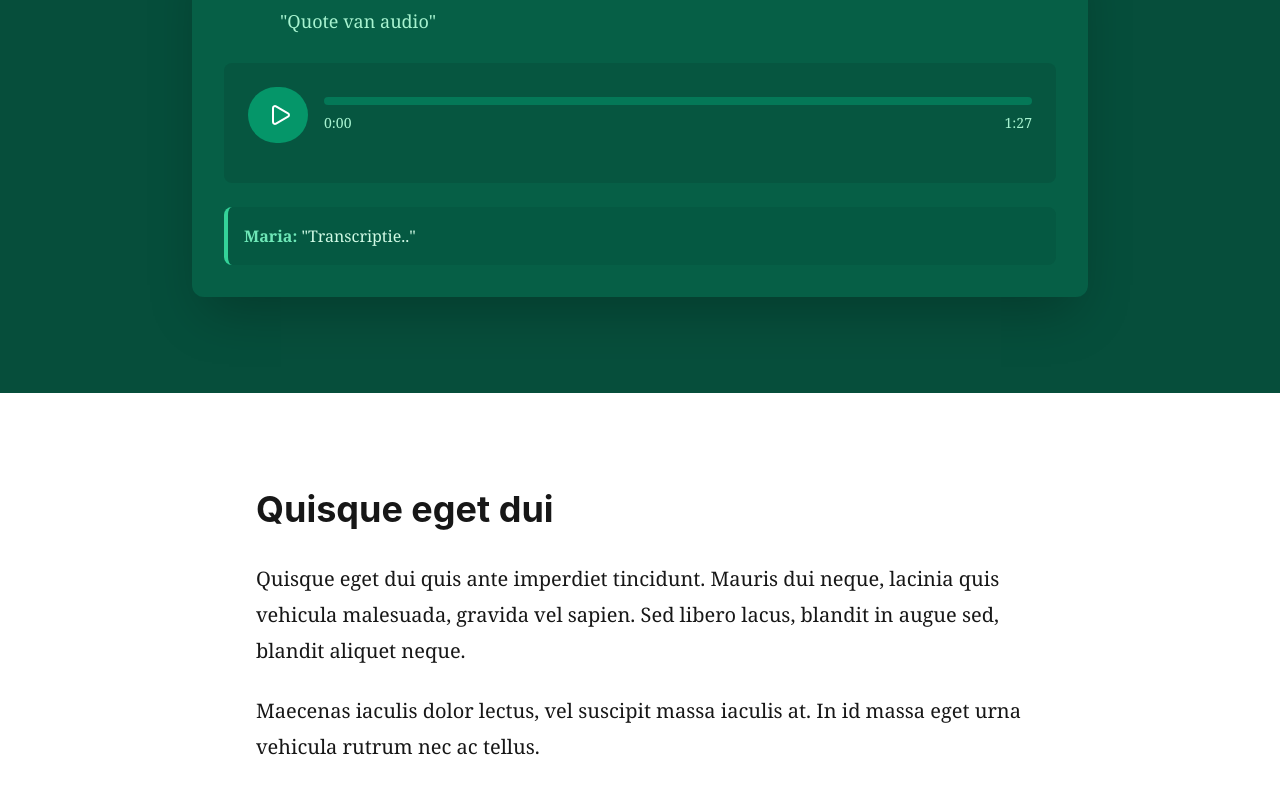
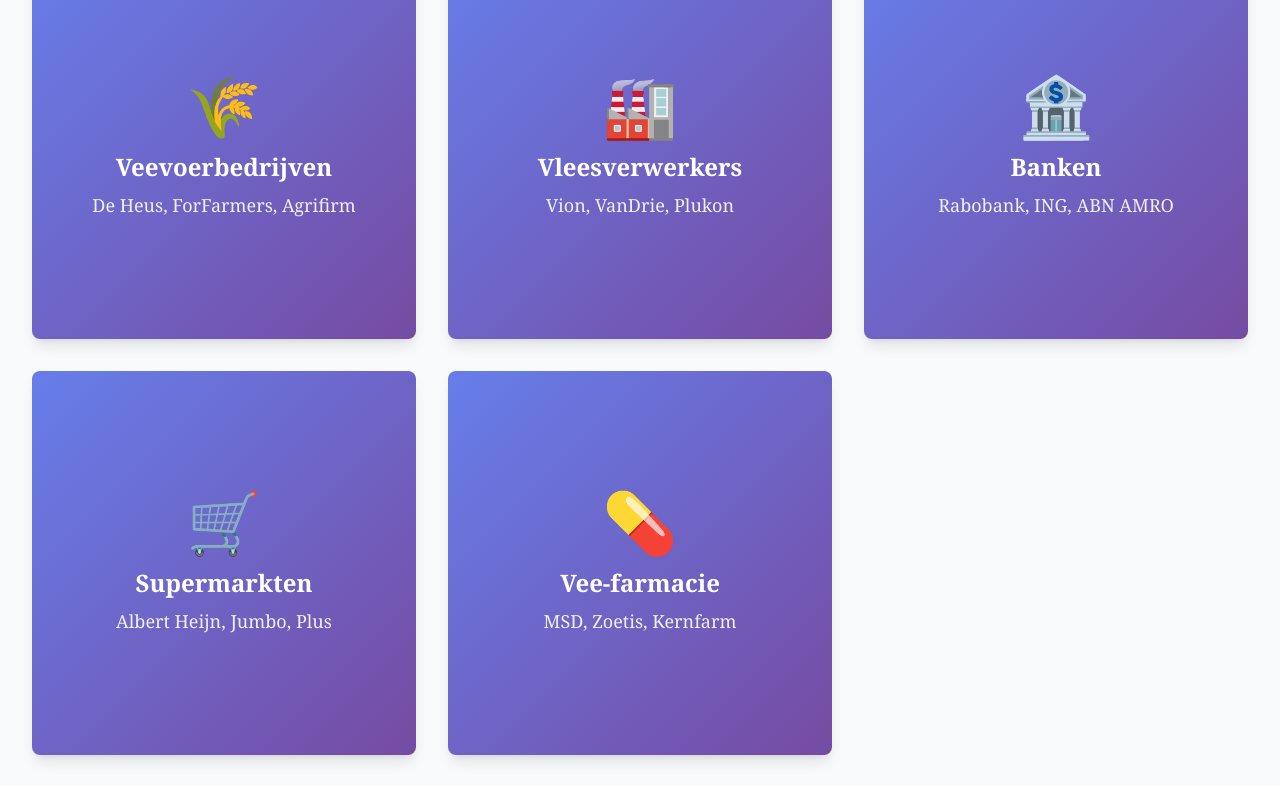
Before and after one commit to Danae02/interactive-longread, a React (Vite) app: page / in a window 1280 px wide. Shown: the part 5674-6460 px from the top of the page. Built offline with nearby package versions, Linux system fonts and the light colour scheme.

Commit message:
met cards

```diff
--- a/src/components/VeeIndustrieLongread.jsx
+++ b/src/components/VeeIndustrieLongread.jsx
@@ -15,6 +15,7 @@
 import VideoSection from "./sections/interactive/VideoSection.jsx";
 import DefaultAudioSection from "./sections/interactive/DefaultAudioSection.jsx";
 import WetsvoorstelSimulator from "./sections/interactive/game/WetsvoorstelSimulator.jsx";
+import Cards from "./sections/interactive/Cards.jsx";
 
 export default function VeeIndustrieLongread() {
     const [scrollY, setScrollY] = useState(0);
@@ -185,6 +186,8 @@
 
             {/*<AudioSectionWouterWaayer/>*/}
 
+            <Cards/>
+
             <DefaultAudioSection/>
 
             <ThirdSection/>
--- /dev/null
+++ b/src/components/sections/interactive/Cards.jsx
@@ -0,0 +1,216 @@
+import React, { useState } from 'react';
+
+const FlipCard = ({ icon, title, subtitle, backContent }) => {
+    const [isFlipped, setIsFlipped] = useState(false);
+
+    return (
+        <div
+            className="relative h-96 cursor-pointer perspective-1000"
+            onClick={() => setIsFlipped(!isFlipped)}
+        >
+            <div
+                className={`relative w-full h-full transition-transform duration-600 transform-style-3d ${
+                    isFlipped ? 'rotate-y-180' : ''
+                }`}
+                style={{
+                    transformStyle: 'preserve-3d',
+                    transition: 'transform 0.6s'
+                }}
+            >
+                {/* Front */}
+                <div
+                    className="absolute w-full h-full backface-hidden rounded-lg shadow-lg p-8 flex flex-col justify-center items-center text-center text-white"
+                    style={{
+                        background: 'linear-gradient(135deg, #667eea 0%, #764ba2 100%)',
+                        backfaceVisibility: 'hidden'
+                    }}
+                >
+                    <div className="text-6xl mb-4">{icon}</div>
+                    <h3 className="text-2xl font-bold mb-2">{title}</h3>
+                    <p className="text-lg opacity-90">{subtitle}</p>
+                </div>
+
+                {/* Back */}
+                <div
+                    className="absolute w-full h-full backface-hidden rounded-lg shadow-lg p-8 bg-white overflow-y-auto"
+                    style={{
+                        transform: 'rotateY(180deg)',
+                        backfaceVisibility: 'hidden'
+                    }}
+                >
+                    {backContent}
+                </div>
+            </div>
+        </div>
+    );
+};
+
+const FlipCardsGrid = () => {
+    const cardsData = [
+        {
+            icon: '🌾',
+            title: 'Veevoerbedrijven',
+            subtitle: 'De Heus, ForFarmers, Agrifirm',
+            backContent: (
+                <div className="text-gray-800">
+                    <h4 className="text-xl font-bold mb-4 text-gray-900">
+                        Het Belang: Meer Dieren = Meer Omzet
+                    </h4>
+                    <p className="mb-3">
+                        <strong>Voorbeeld: De Heus Kidzz</strong>
+                    </p>
+                    <p className="mb-3">
+                        Via het overheidsprogramma 'Jong Leren Eten' verspreidt De Heus lesmateriaal op basisscholen.
+                        Kinderen leren over 'het boerderijleven' - maar zien alleen zonnige beelden van biggen met buitenruimte.
+                    </p>
+                    <p className="mb-3">
+                        <strong>De realiteit:</strong> Slechts 1% van de Nederlandse biggen heeft toegang tot buiten.
+                    </p>
+                    <p className="mb-0">
+                        <strong>Financieel belang:</strong> De Heus steunde in 2022 de felle boerenprotesten tegen stikstofbeleid.
+                    </p>
+                </div>
+            )
+        },
+        {
+            icon: '🏭',
+            title: 'Vleesverwerkers',
+            subtitle: 'Vion, VanDrie, Plukon',
+            backContent: (
+                <div className="text-gray-800">
+                    <h4 className="text-xl font-bold mb-4 text-gray-900">De Machtspositie</h4>
+                    <p className="mb-3">
+                        Vleesverwerkers bepalen wat boeren voor hun dieren krijgen. Door hun marktpositie kunnen ze prijzen drukken.
+                    </p>
+                    <p className="mb-3">
+                        <strong>Voorbeeld: VanDrie & Agrifacts</strong>
+                    </p>
+                    <p className="mb-3">
+                        VanDrie sponsort (samen met De Heus en Royal A-Ware) Stichting Agrifacts met €225.000 per jaar.
+                    </p>
+                    <p className="mb-0">
+                        Deze 'onderzoeksorganisatie' bestrijdt systematisch stikstofcijfers van de overheid - terwijl een van
+                        hun 'onderzoeksjournalisten' tegelijk communicatieadviseur is van de varkenshouderij.
+                    </p>
+                </div>
+            )
+        },
+        {
+            icon: '🏦',
+            title: 'Banken',
+            subtitle: 'Rabobank, ING, ABN AMRO',
+            backContent: (
+                <div className="text-gray-800">
+                    <h4 className="text-xl font-bold mb-4 text-gray-900">De Geldkraan</h4>
+                    <p className="mb-3">
+                        Zonder bankleningen kunnen boeren niet investeren in stallen, machines of dieren.
+                    </p>
+                    <p className="mb-3">
+                        <strong>Het probleem:</strong> Boeren die wilden verduurzamen kregen van Rabobank geen lening.
+                        Biologische boeren werden geweigerd door FrieslandCampina.
+                    </p>
+                    <p className="mb-3">
+                        <strong>Het belang:</strong> Hoe groter en intensiever de boerderij, hoe meer lening, hoe meer rente.
+                    </p>
+                    <p className="mb-0">
+                        Greenpeace becijferde: tegenover elke euro winst van Rabobank staat minimaal €94 aan maatschappelijke schade.
+                    </p>
+                </div>
+            )
+        },
+        {
+            icon: '🛒',
+            title: 'Supermarkten',
+            subtitle: 'Albert Heijn, Jumbo, Plus',
+            backContent: (
+                <div className="text-gray-800">
+                    <h4 className="text-xl font-bold mb-4 text-gray-900">De Prijsbepalers</h4>
+                    <p className="mb-3">
+                        Supermarkten bepalen voor een groot deel wat consumenten betalen én wat boeren verdienen.
+                    </p>
+                    <p className="mb-2">
+                        <strong>De strategie:</strong>
+                    </p>
+                    <ul className="list-disc pl-5 mb-3 space-y-1">
+                        <li>Vlees en zuivel constant in de aanbieding</li>
+                        <li>Verliesleiders: goedkoop vlees trekt klanten</li>
+                        <li>Druk op de keten om kosten laag te houden</li>
+                    </ul>
+                    <p className="mb-0">
+                        <strong>Het gevolg:</strong> Consumenten wennen aan lage prijzen. Boeren moeten efficiënter.
+                        Het systeem intensiveert verder.
+                    </p>
+                </div>
+            )
+        },
+        {
+            icon: '💊',
+            title: 'Vee-farmacie',
+            subtitle: 'MSD, Zoetis, Kernfarm',
+            backContent: (
+                <div className="text-gray-800">
+                    <h4 className="text-xl font-bold mb-4 text-gray-900">Medicijnen voor het Systeem</h4>
+                    <p className="mb-3">
+                        Hoe meer dieren op kleine ruimte, hoe meer gezondheidsproblemen. Hoe meer problemen,
+                        hoe meer vaccins en medicijnen nodig.
+                    </p>
+                    <p className="mb-3">
+                        <strong>Het paradox:</strong> Deze bedrijven verdienen aan de problemen die het intensieve systeem creëert.
+                    </p>
+                    <p className="mb-0">
+                        <strong>Hun belang:</strong> Een gezonde, extensieve veehouderij met minder dieren is minder winstgevend.
+                    </p>
+                </div>
+            )
+        }
+    ];
+
+    return (
+        <div className="min-h-screen bg-gray-50 p-8">
+            <div className="max-w-7xl mx-auto">
+                <div className="mb-12 text-center">
+                    <h2 className="text-4xl font-bold text-gray-900 mb-4">
+                        De Spelers: Wie Doet Wat
+                    </h2>
+                    <p className="text-xl text-gray-600 max-w-3xl mx-auto">
+                        Elk onderdeel van dit systeem heeft zijn eigen rol, eigen belangen, en eigen manier om invloed uit te oefenen.
+                        Klik op de kaarten om de concrete voorbeelden te zien.
+                    </p>
+                </div>
+
+                <div className="grid grid-cols-1 md:grid-cols-2 lg:grid-cols-3 gap-8">
+                    {cardsData.map((card, index) => (
+                        <FlipCard
+                            key={index}
+                            icon={card.icon}
+                            title={card.title}
+                            subtitle={card.subtitle}
+                            backContent={card.backContent}
+                        />
+                    ))}
+                </div>
+
+                <div className="mt-12 text-center text-gray-500 text-sm">
+                    <p>💡 Tip: Klik op een kaart om deze om te draaien en meer te lezen</p>
+                </div>
+            </div>
+
+            <style jsx>{`
+        .perspective-1000 {
+          perspective: 1000px;
+        }
+        .transform-style-3d {
+          transform-style: preserve-3d;
+        }
+        .backface-hidden {
+          backface-visibility: hidden;
+        }
+        .rotate-y-180 {
+          transform: rotateY(180deg);
+        }
+      `}</style>
+        </div>
+    );
+};
+
+export default FlipCardsGrid;
```
